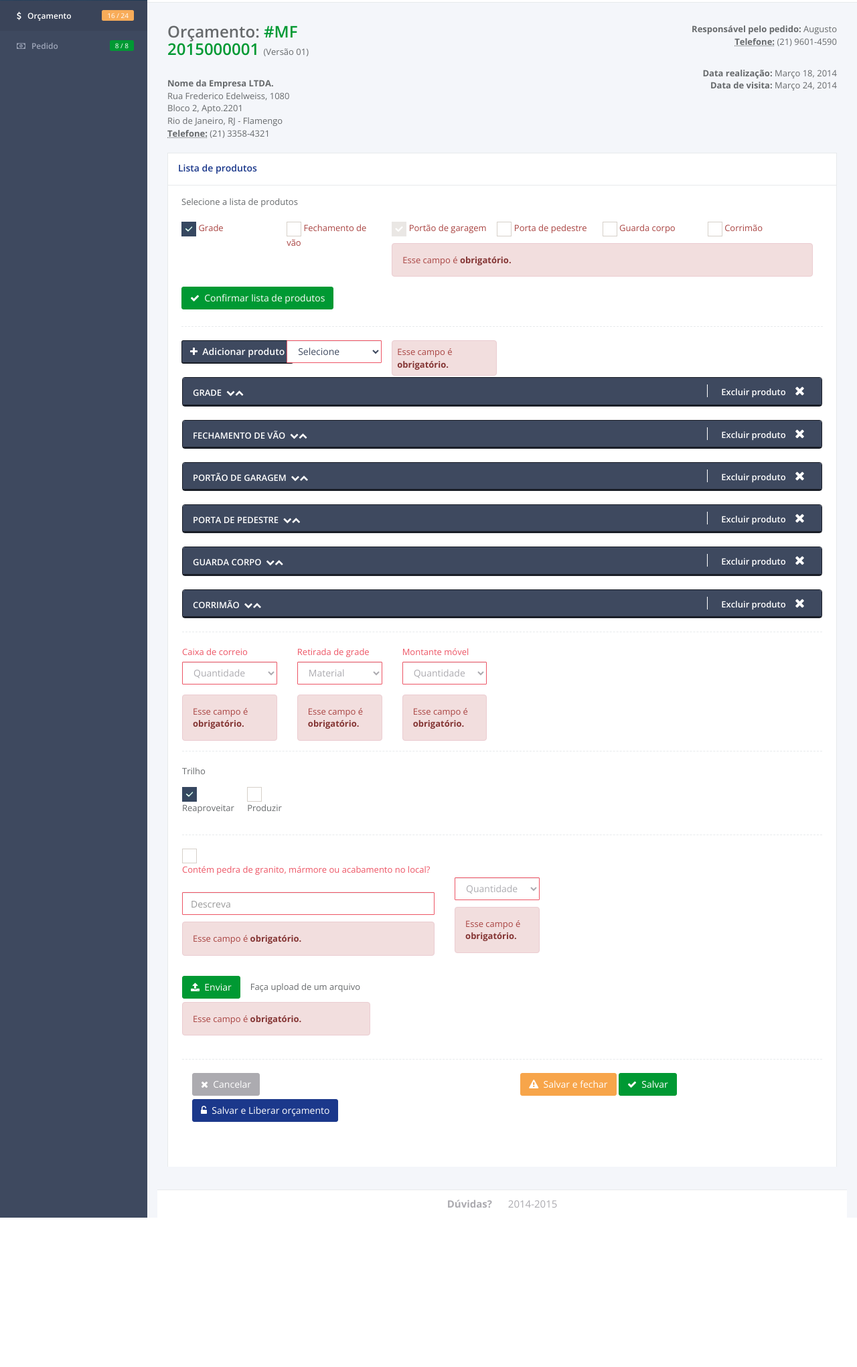
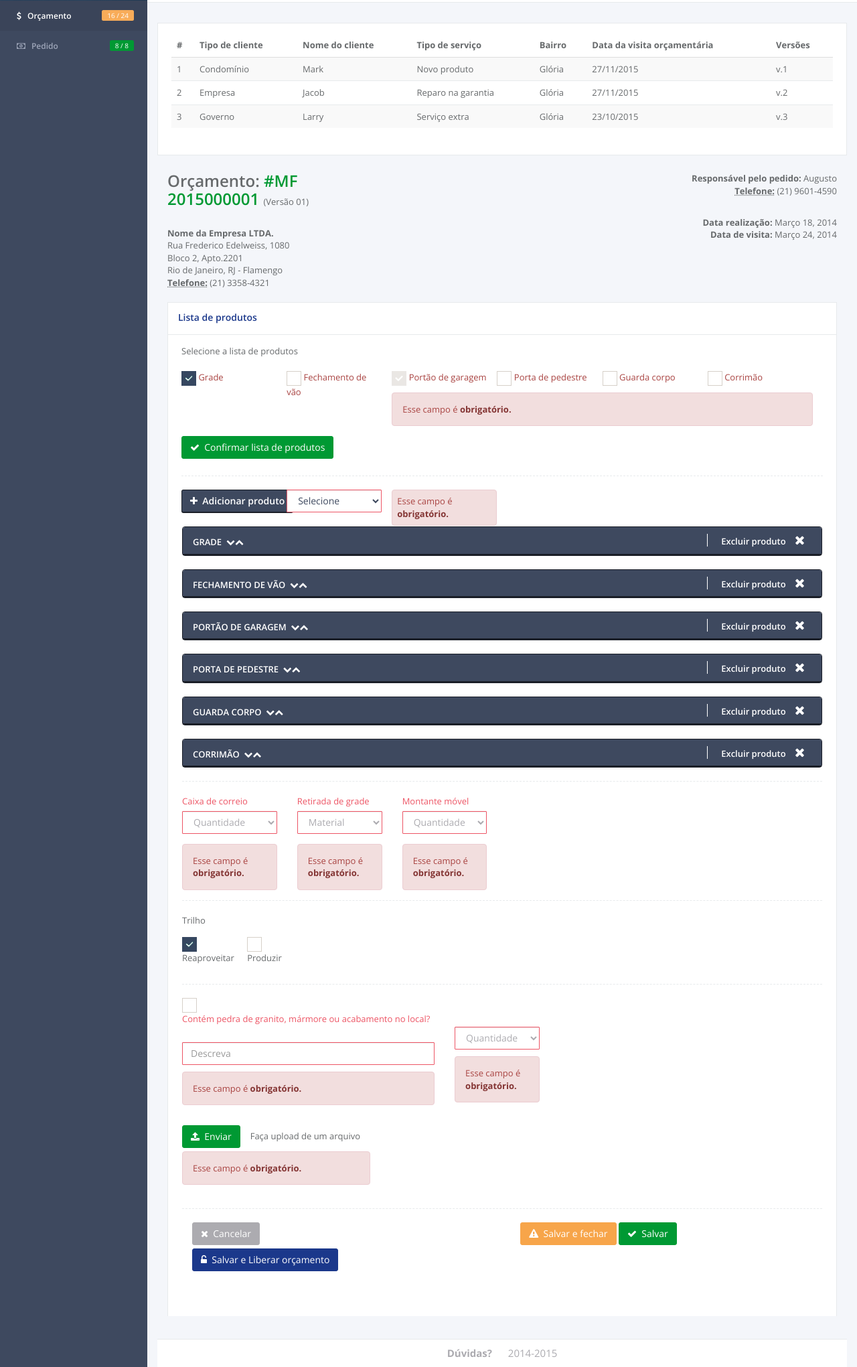
Before and after one commit to zuiurac/Marfra, a PHP site: page /novo_orcamento_tecnico.php in a window 1280 px wide. Shown: the part 153-2194 px from the top of the page at 67% size. Before the commit the page ends 1971 px from the top, so only its background shows below. Run offline with PHP 8.4, Linux system fonts and the light colour scheme; some libraries are stand-ins or nearby versions.

Commit message:
no message

```diff
--- a/novo_orcamento_tecnico.php
+++ b/novo_orcamento_tecnico.php
@@ -53,7 +53,62 @@
                     </div>
                 </div>
             </div>-->
-
+        <div class="row">
+                <div class="col-lg-12">
+                <div class="ibox float-e-margins">
+                    <div class="ibox-content">
+                        <table class="table dataTables-example table-striped" id="editable">
+                            <thead>
+                            <tr>
+                                <th>#</th>
+                                <th>Tipo de cliente</th>
+                                <th>Nome do cliente</th>
+                                <th>Tipo de serviço</th>
+                                <th>Bairro</th>
+                                <th>Data da visita orçamentária</th>
+                                <th>Versões</th>
+                            </tr>
+                            </thead>
+                            <tbody>
+                            <a href="#"><tr>
+                                <td>1</td>
+                                <td>Condomínio</td>
+                                <td>Mark</td>
+                                <td>Novo produto</td>
+                                <td>Glória</td>
+                                <td>27/11/2015</td>
+                                <td>
+                                    v.1
+                                </td>
+                            </tr></a>
+                            <tr>
+                                <td>2</td>
+                                <td>Empresa</td>
+                                <td>Jacob</td>
+                                <td>Reparo na garantia</td>
+                                <td>Glória</td>
+                                <td>27/11/2015</td>
+                                <td>
+                                   v.2
+                                </td>
+                            </tr>
+                            <tr>
+                                <td>3</td>
+                                <td>Governo</td>
+                                <td>Larry</td>
+                                <td>Serviço extra</td>
+                                <td>Glória</td>
+                                <td>23/10/2015</td>
+                                <td>
+                                    v.3
+                                </td>
+                            </tr>
+                            </tbody>
+                        </table>
+                    </div>
+                </div>
+            </div>
+            </div>
           <div class="col-lg-12">
              <div class="row">
                 <div class="col-sm-4">
--- a/registro_ocorrencia.php
+++ b/registro_ocorrencia.php
@@ -88,7 +88,7 @@
                                 <td>5</td>
                                 <td>27/11/2015</td>
                                 <td>Lorem ipsum dolor sit amet, consectetur adipiscing elit. Phasellus Phasellus lobortis nibhlobortis nibh ultortis nibh ultibh ult...</td>
-                                <th><label class="label label-primary">Atendimento finalizado</label></th>
+                                <th><label class="label label-danger">Atendimento parcial</label></th>
                                 <td>
                                     <a href="#modal-form" title="desabilitar" data-toggle="modal"><i class="fa fa-eye text-navy"></i></a>
                                 </td>
@@ -96,7 +96,7 @@
                                 <td>6</td>
                                 <td>27/11/2015</td>
                                 <td>Lorem ipsum dolor sit amet, consectetur adipiscing elit. Phasellus Phasellus lobortis nibhlobortis nibh ultortis nibh ultibh ult...</td>
-                                <th><label class="label label-primary">Atendimento finalizado</label></th>
+                                <th><label class="label label-danger">Atendimento parcial</label></th>
                                 <td>
                                     <a href="#modal-form" title="desabilitar" data-toggle="modal"><i class="fa fa-eye text-navy"></i></a>
                                 </td>
@@ -104,7 +104,7 @@
                                 <td>7</td>
                                 <td>27/11/2015</td>
                                 <td>Lorem ipsum dolor sit amet, consectetur adipiscing elit. Phasellus Phasellus lobortis nibhlobortis nibh ultortis nibh ultibh ult...</td>
-                                <th><label class="label label-primary">Atendimento finalizado</label></th>
+                                <th><label class="label label-danger">Atendimento parcial</label></th>
                                 <td>
                                     <a href="#modal-form" title="desabilitar" data-toggle="modal"><i class="fa fa-eye text-navy"></i></a>
                                 </td>
```
Also changed, not shown: TodosUsuarios_master.php (+21 -0 lines).
